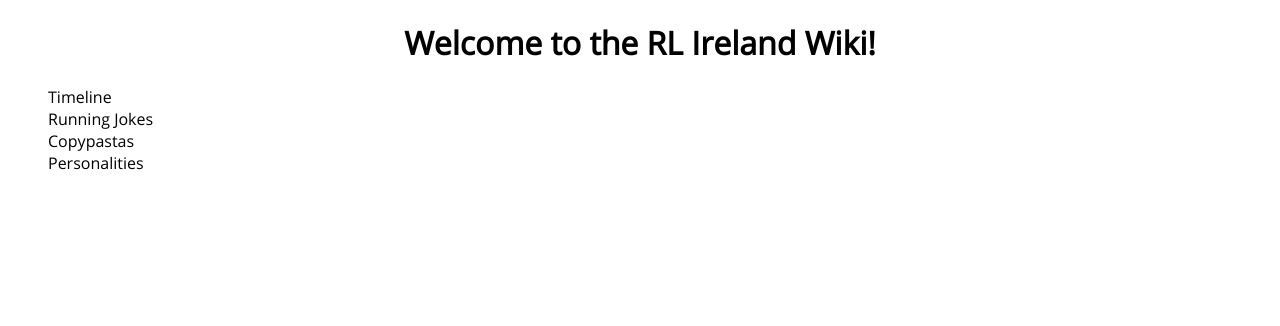
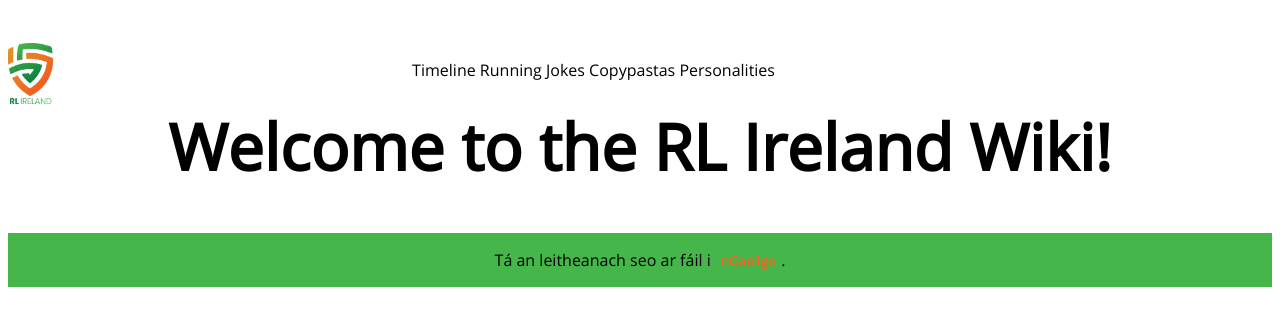
Before and after one commit to RL-Ireland/RL-Ireland, a plain HTML site: page index.html in a window 1280 px wide. Drawn offline with Linux system fonts and the light colour scheme; files whose address does not match are found by name.

Commit message:
add loads of stuff like logo and fill in a bit of timeline.html

```diff
--- a/index.html
+++ b/index.html
@@ -9,7 +9,9 @@
 
 <body>
 
-    <h1>Welcome to the RL Ireland Wiki!</h1>
+    <div class="header">
+
+        <img src="RLI_logo_1.png" alt="Rocket League Ireland logo" class="RLI-logo">
 
         <ul>
             <nav>
@@ -20,6 +22,18 @@
             </nav>
         </ul>
 
+    </div>
+
+    <h1>Welcome to the RL Ireland Wiki!</h1>
+
+    <div class="bottom-banner">
+        <div class="bottom-banner-text">
+            Tá an leitheanach seo ar fáil i <button type="button" onclick="langChange()" class="text-button"><strong>nGaeilge</strong></button>.
+        </div>
+    </div>
+
+    <script src="main.js"></script>
+
 </body>
 
 </html>
--- a/main.css
+++ b/main.css
@@ -4,10 +4,31 @@
     src: url("fonts/opensans-regular-webfont.ttf") format("ttf"), url("fonts/opensans-regular-webfont.woff") format("woff"), url("fonts/opensans-regular-webfont.woff2") format("woff2");
 }
 
+* {
+    font-family: "Open-Sans";
+    text-align: center;
+}
+
 h1 {
     text-align: center;
     font-family: "Open-Sans";
     font-weight: bold;
+    font-size: 4em;
+}
+
+h2 {
+    font-family: "Open-Sans";
+    font-size: 2.5em;
+}
+
+.header {
+    float: left;
+}
+
+.RLI-logo {
+    max-width: 4%;
+    max-height: 4%;
+    float: left;
 }
 
 ul {
@@ -16,7 +37,7 @@ ul {
 
 ul li {
     list-style: none;
-    display: block;
+    display: inline-block;
 }
 
 ul li a {
@@ -28,6 +49,27 @@ p {
     font-family: "Open-Sans";
 }
 
-h2 {
-    font-family: "Open-Sans";
+.bottom-banner {
+    background-color: #45B649;
+    margin-left: 0;
+    margin-top: 5;
+    margin-bottom: 0;
 }
+
+.bottom-banner-text {
+    text-align: center;
+    padding-top: 1em;
+    padding-bottom: 1em;
+}
+
+.text-button {
+    color: #EF6423;
+    border: none;
+    background: none;
+    padding: none;
+    margin: none;
+}
+
+.text-button:hover {
+    color: #E19226;
+}
--- /dev/null
+++ b/main.js
@@ -0,0 +1,18 @@
+// Declares variable for storing language cookie, 1 is english, 2 is irish
+var lang = 1;
+
+// Stores cookie of language setting
+localStorage.setItem(lang, lang);
+
+// Changes language and stores cookie once changed
+function langChange() {
+    if (lang == 1) {
+        lang = 2;
+        localStorage.setItem(lang, lang);
+        location.reload();
+    } else {
+        lang = 1;
+        localStorage.setItem(lang, lang);
+        location.reload();
+    }
+}
```
Also changed, not shown: Timeline/timeline.html (+12 -5 lines), Timeline/timeline.js (added, +13 -0 lines), RLI_logo_1.png (added). Lines whose indentation alone changed are shown as unchanged.
